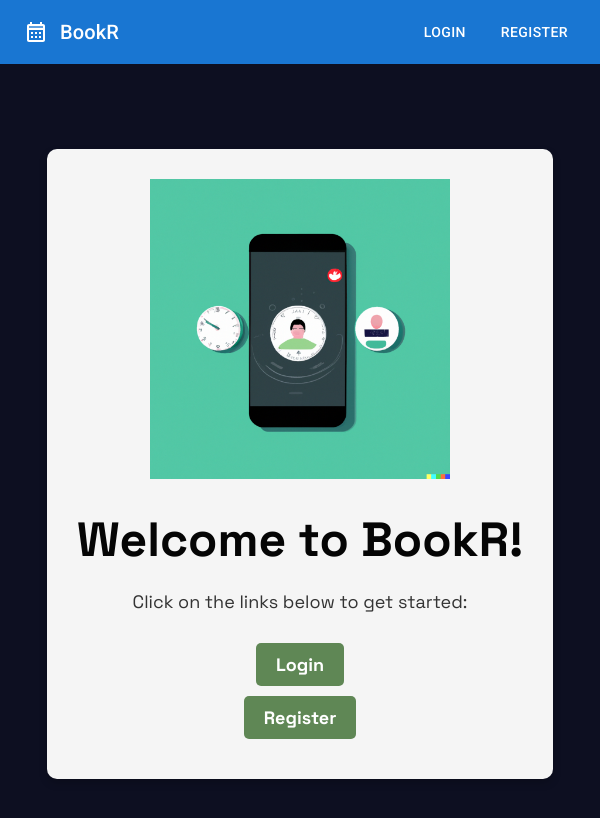
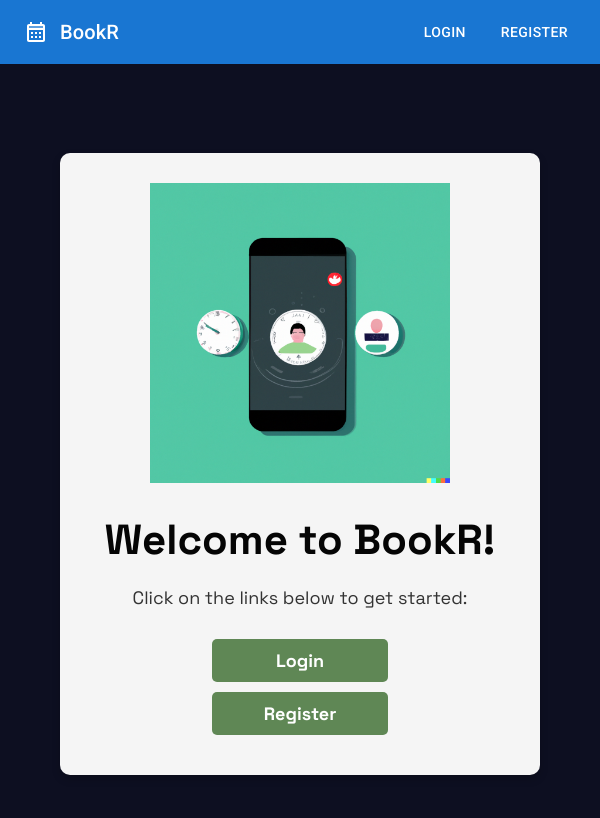
Before and after one commit to MassiWR/frontend-fullstack-u09, a React (Create React App) app: page / in a window 600 px wide. Shown: the top 818 px of the page. Built offline with nearby package versions, Linux system fonts and the light colour scheme.

Commit message:
add media queries to homepage

```diff
--- a/src/Components/NavBar/LoginMenu/LoggedInMenu.tsx
+++ b/src/Components/NavBar/LoginMenu/LoggedInMenu.tsx
@@ -1,7 +1,7 @@
 import { Button } from "@mui/material";
 import { FC } from "react";
 import { Link, useNavigate } from "react-router-dom";
-import { LoginPage } from "../../../Pages/LoginPage";
+import { LoginPage } from "../../../Pages/LoginPage/LoginPage";
 import AuthService from "../../../services/auth.service";
 
 export const LoggedInMenu: FC = (props) => {
--- a/src/Pages/Homepage/homepage.css
+++ b/src/Pages/Homepage/homepage.css
@@ -63,3 +63,75 @@
 .home-card button:hover {
   background-color: #000000;
 }
+
+@media only screen and (max-width: 600px) {
+  .container {
+    flex-direction: column;
+  }
+  .wrapper {
+    width: 100%;
+  }
+  .pictureHome {
+    width: 100%;
+    height: 200px;
+    margin-bottom: 20px;
+  }
+  .home-card h1 {
+    font-size: 36px;
+  }
+  .home-card p {
+    font-size: 16px;
+  }
+  .home-card button {
+    width: 100%;
+    font-size: 16px;
+  }
+}
+
+@media only screen and (min-width: 600px) and (max-width: 900px) {
+  .container {
+    flex-wrap: wrap;
+  }
+  .wrapper {
+    width: 80%;
+  }
+  .pictureHome {
+    width: 80%;
+    height: 300px;
+    margin-bottom: 30px;
+  }
+  .home-card h1 {
+    font-size: 42px;
+  }
+  .home-card p {
+    font-size: 18px;
+  }
+  .home-card button {
+    width: 45%;
+    font-size: 18px;
+  }
+}
+
+@media only screen and (min-width: 900px) {
+  .container {
+    flex-wrap: nowrap;
+  }
+  .wrapper {
+    width: 50%;
+  }
+  .pictureHome {
+    width: 40%;
+    height: 400px;
+    margin-bottom: 40px;
+  }
+  .home-card h1 {
+    font-size: 48px;
+  }
+  .home-card p {
+    font-size: 20px;
+  }
+  .home-card button {
+    width: 20%;
+    font-size: 20px;
+  }
+}
--- a/src/Pages/LoginPage.tsx
+++ b/src/Pages/LoginPage/LoginPage.tsx
@@ -1,8 +1,8 @@
 import { ChangeEvent, FC } from "react";
 import { useState } from "react";
 import { useNavigate } from "react-router-dom";
-import { LoginModel } from "../services/auth.service";
-import AuthService from "../services/auth.service";
+import { LoginModel } from "../../services/auth.service";
+import AuthService from "../../services/auth.service";
 import { Box, Button, Grid, Stack, TextField } from "@mui/material";
 
 export const LoginPage: FC = () => {
@@ -12,7 +12,6 @@ export const LoginPage: FC = () => {
     email: "",
     password: "",
   });
-  const [loading, setloading] = useState(false);
 
   function handleChangeEmail(e: ChangeEvent<HTMLInputElement>) {
     setloginData({
@@ -29,8 +28,6 @@ export const LoginPage: FC = () => {
   }
 
   async function handleClickLogin() {
-    setloading(true);
-
     try {
       const success = await AuthService.login(loginData);
       if (success) {
@@ -43,7 +40,6 @@ export const LoginPage: FC = () => {
     } catch (error) {
       alert(error);
     } finally {
-      setloading(false);
     }
   }
   return (
--- a/src/Routes/Routes.tsx
+++ b/src/Routes/Routes.tsx
@@ -1,7 +1,7 @@
 import { FC } from "react";
 import AuthService from "../services/auth.service";
 import { Routes, Route, Link, BrowserRouter } from "react-router-dom";
-import { LoginPage } from "../Pages/LoginPage";
+import { LoginPage } from "../Pages/LoginPage/LoginPage";
 import { RegisterPage } from "../Pages/RegisterPage/RegisterPage";
 import { Navbar } from "../Components/NavBar/NavBar";
 import App from "../App";
```
Also changed, not shown: 2 other files (tests, documents, lock files or other folders).
